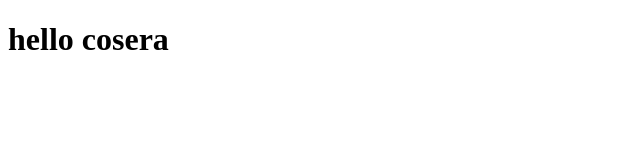
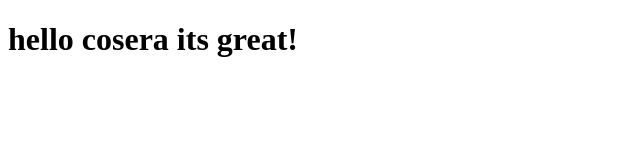
Before and after one commit to anwarg99/cousera-test, a plain HTML site: page site/index.html in a window 1280 px wide. Shown: the whole page, without its empty margins (0-640 px from the left). Drawn offline with Linux system fonts and the light colour scheme.

Commit message:
small addition

```diff
--- a/site/index.html
+++ b/site/index.html
@@ -4,6 +4,6 @@
  	<title>hello corsera</title>
  </head>
  <body>
- 	<h1>hello cosera</h1>
+ 	<h1>hello cosera its great!</h1>
  </body>
  </html>
```
